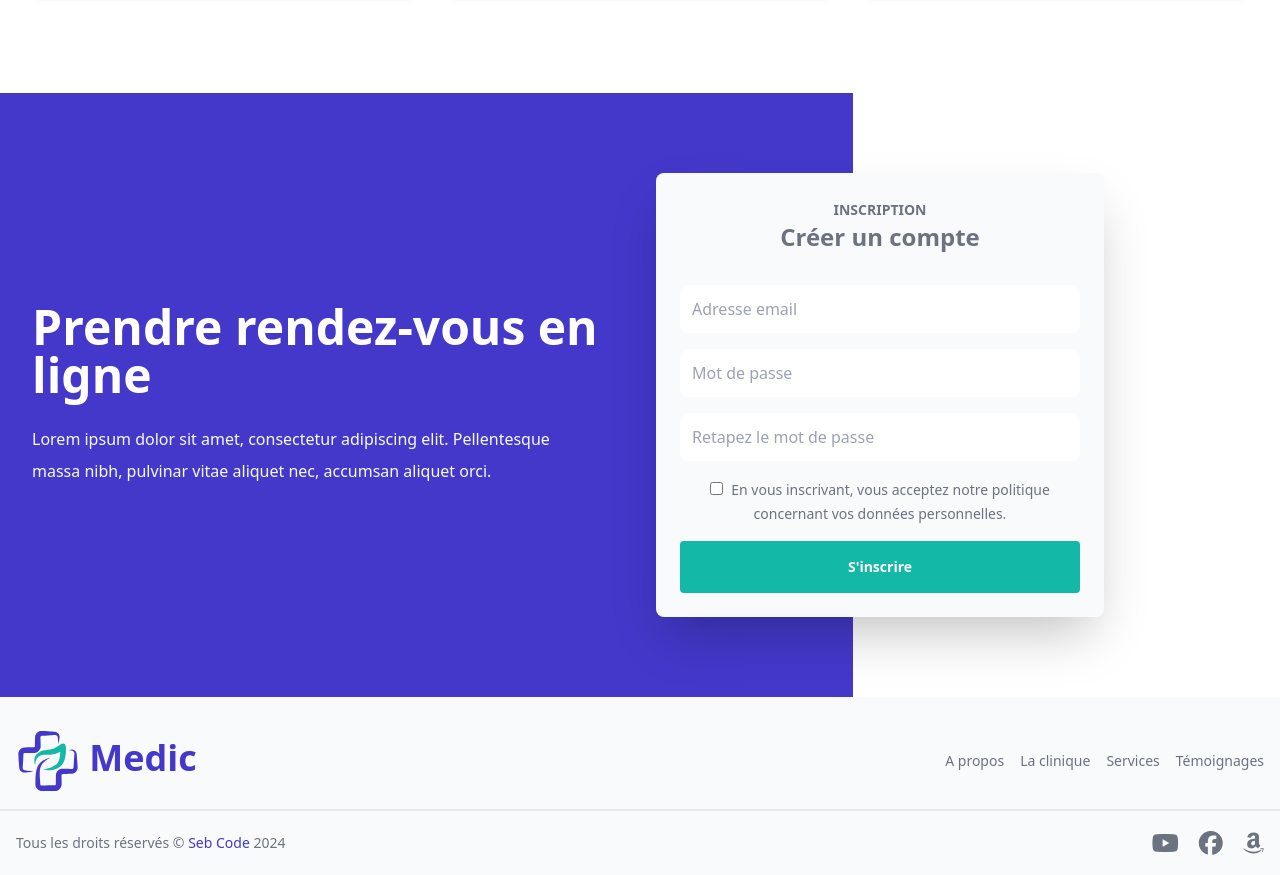
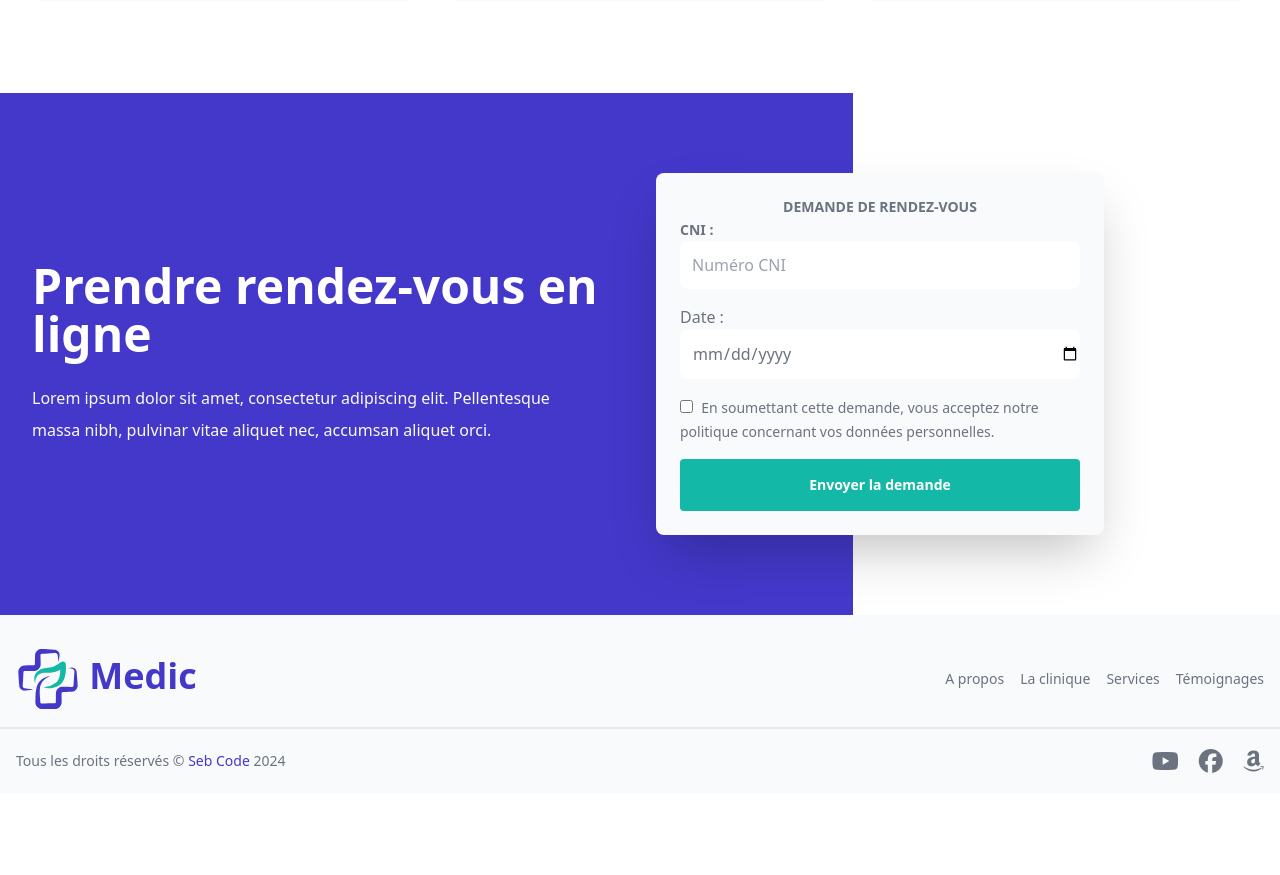
Before and after one commit to Youcode-Classe-E-2024-2025/Amine_Sabri_Manager, a PHP site: page /views/user/user.php in a window 1280 px wide. Shown: the part 3651-4526 px from the top of the page. After the commit the page ends 4424 px from the top, so only its background shows below. Run offline with PHP 8.4, Linux system fonts and the light colour scheme; style sheets or scripts are compiled from the project's sources; some libraries are stand-ins or nearby versions.

Commit message:
j'ai terminé partie utilisateur pour demander rendez vous et j'ai ajouté page rendez-vous.php

```diff
--- a/views/layouts/masterUser.php
+++ b/views/layouts/masterUser.php
@@ -1,3 +1,7 @@
+<?php
+session_start();
+?>
+
 <!DOCTYPE html>
 <html lang="fr">
 <head>
@@ -12,8 +16,38 @@
     <link rel="stylesheet" href="style.css">
     <script src="https://cdn.jsdelivr.net/npm/aos@2.3.4/dist/aos.js"></script>
     <link href="https://cdn.jsdelivr.net/npm/aos@2.3.4/dist/aos.css" rel="stylesheet">
+
+    <style>
+        .message-banner {
+            padding: 10px 20px;
+            margin: 10px 0;
+            border-radius: 5px;
+            text-align: center;
+            font-weight: bold;
+        }
+        .success {
+            background-color: #4CAF50;
+            color: white;
+        }
+        .error {
+            background-color: #f44336;
+            color: white;
+        }
+    </style>
 </head>
 <body class="poppins text-gray-500">
+  <div class="flex justify-center">
+      <?php
+      if (isset($_SESSION['message'])) {
+          $message = $_SESSION['message'];
+          $messageType = $_SESSION['message_type'];
+          echo "<div class='message-banner w-fit " . $messageType . "'>$message</div>";
+          unset($_SESSION['message']);
+          unset($_SESSION['message_type']);
+      }
+      ?>
+  </div>
+
     <!-- Section hero et barre de navigation -->
     <section class="bg-light pb-6">
         <div class="container px-4 mx-auto">
@@ -189,19 +223,23 @@
                     </div>
                 </div>
                 <div class="w-full lg:w-1/2 px-4">
-                    <div class="lg:max-w-md p-6 bg-gray-50 text-center rounded-lg shadow-2xl">
-                        <form action="#">
-                            <span class="text-sm text-gray-500 font-semibold uppercase">INSCRIPTION</span>
-                            <h3 class="mb-8 text-2xl font-bold font-heading">Créer un compte</h3>
-                            <input class="w-full py-3 pl-3 mb-4 bg-white rounded-lg" type="email"
-                                placeholder="Adresse email">
-                            <input class="w-full py-3 pl-3 mb-4 bg-white rounded-lg" type="password" placeholder="Mot de passe">
-                            <input class="w-full py-3 pl-3 mb-4 bg-white rounded-lg" type="password" placeholder="Retapez le mot de passe">
+                    <div class="lg:max-w-md p-6 bg-gray-50  rounded-lg shadow-2xl">
+                        <form action="rendezVous.php" method = "POST">
+                            <h1 class="text-sm text-gray-500 font-semibold uppercase text-center">DEMANDE DE RENDEZ-VOUS</h1>
+                            <div class="mb-4">
+                                <!-- Label et champ pour le Numéro CNI -->
+                                <label for="cni"  class=" text-sm text-gray-500 font-semibold mb-2   ">CNI :</label>
+                                <input id="cni" name="cni" class="w-full py-3 pl-3 bg-white rounded-lg" type="text" placeholder="Numéro CNI" required>
+                            </div>
+                            <div>
+                                <label for="date">Date :</label>
+                                <input id = "id" name="date" class="w-full py-3 pl-3 mb-4 bg-white rounded-lg" type="date" placeholder="Date de Rendez-vous" required>
+                            </div>
                             <label class="inline-block mb-4">
-                                <input class="mr-1" type="checkbox" name="terms" value="1">
-                                <span class="text-sm text-gray-500">En vous inscrivant, vous acceptez notre politique concernant vos données personnelles.</span>
+                                <input class="mr-1" type="checkbox" name="terms" value="1" required>
+                                <span class="text-sm text-gray-500">En soumettant cette demande, vous acceptez notre politique concernant vos données personnelles.</span>
                             </label>
-                            <button class="w-full inline-block px-6 py-3 mr-4 text-sm text-white font-bold leading-loose bg-teal-500 hover:bg-indigo-700 rounded transition duration-200">S'inscrire</button>
+                            <button class="w-full inline-block px-6 py-3 mr-4 text-sm text-white font-bold leading-loose bg-teal-500 hover:bg-indigo-700 rounded transition duration-200">Envoyer la demande</button>
                         </form>
                     </div>
                 </div>
```
Also changed, not shown: views/user/rendezVous.php (added, +37 -0 lines).
